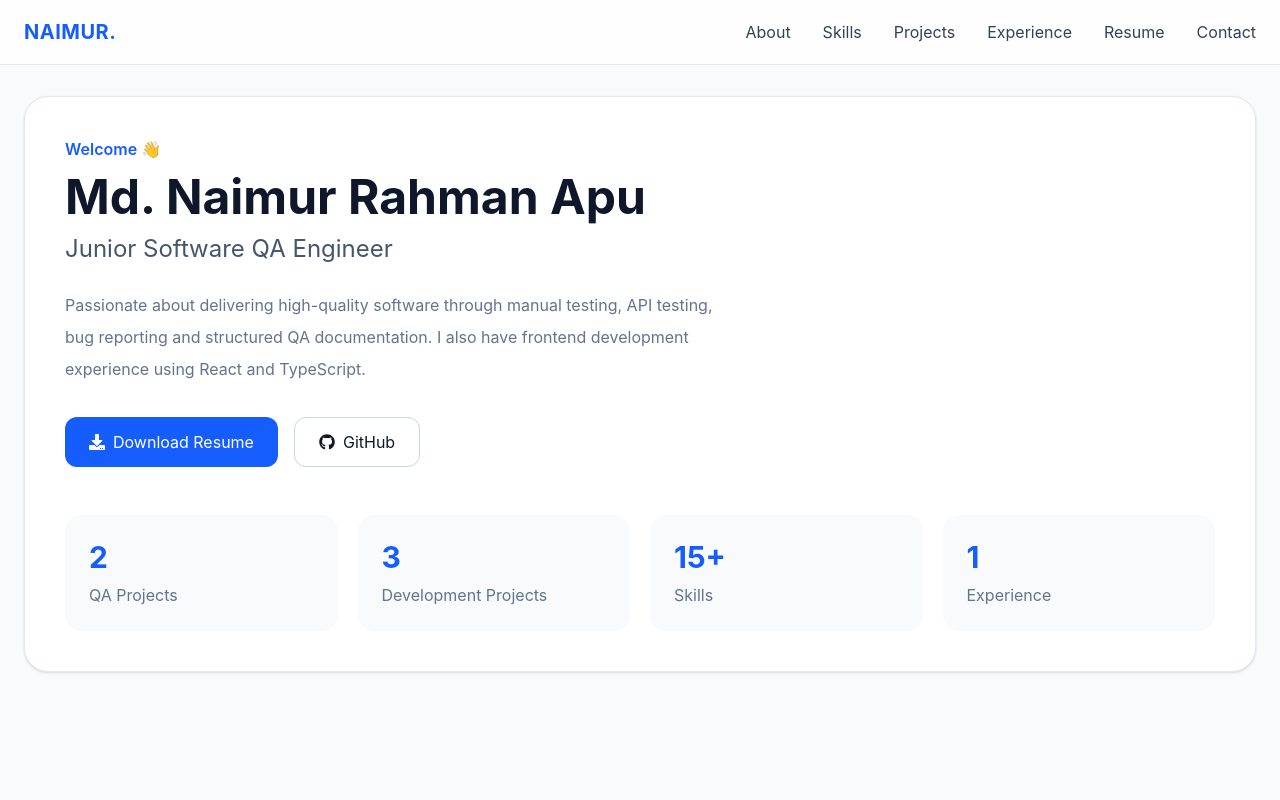
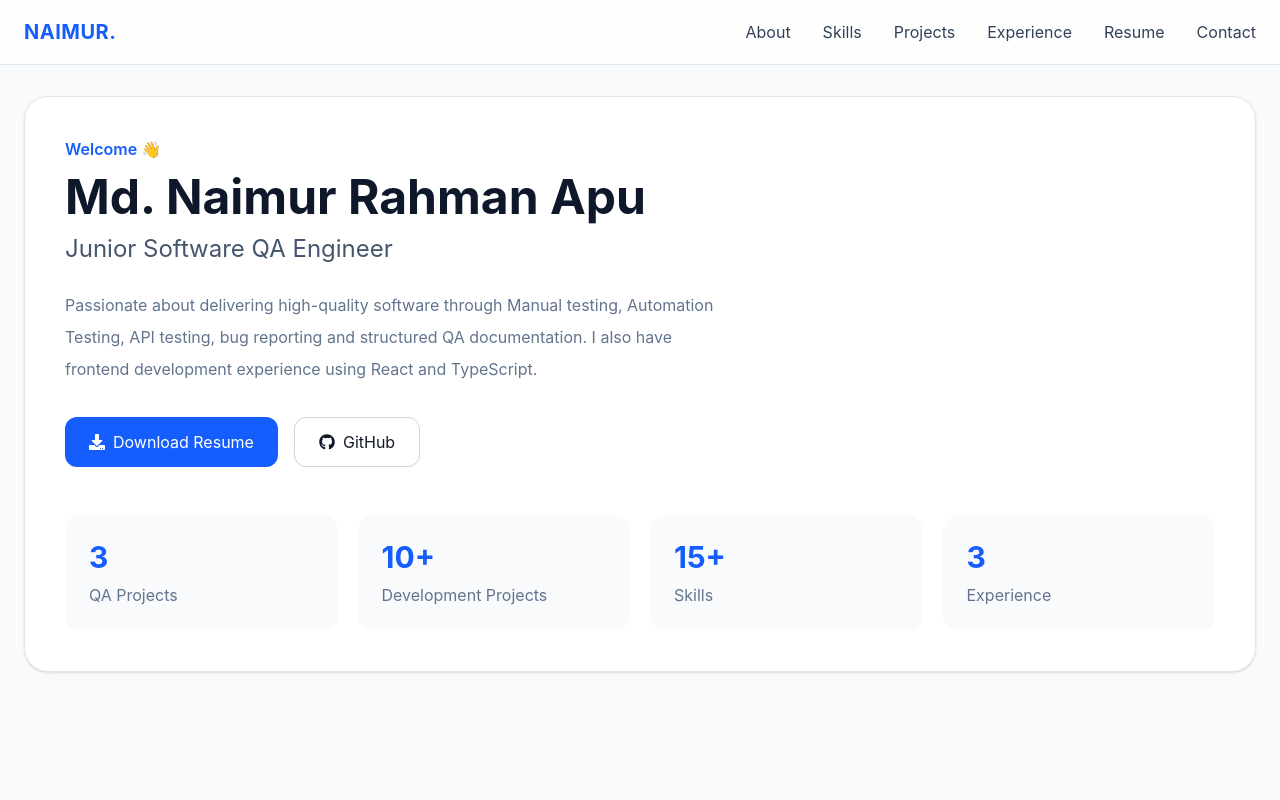
Before and after one commit to naimuropu-cell/naimuropu-cell.github.io, a React (Vite) app: page / in a window 1280 px wide. Shown: the top 800 px of the page. Built offline with nearby package versions, Linux system fonts and the light colour scheme.

Commit message:
Update Dashboard

```diff
--- a/src/components/Dashboard.tsx
+++ b/src/components/Dashboard.tsx
@@ -20,7 +20,7 @@ export default function Dashboard() {
 
         <p className="text-slate-500 mt-6 max-w-2xl leading-8">
           Passionate about delivering high-quality software through
-          manual testing, API testing, bug reporting and structured
+          Manual testing, Automation Testing, API testing, bug reporting and structured
           QA documentation. I also have frontend development experience
           using React and TypeScript.
         </p>
@@ -52,12 +52,12 @@ export default function Dashboard() {
         <div className="grid grid-cols-2 md:grid-cols-4 gap-5 mt-12">
 
           <div className="rounded-2xl bg-slate-50 p-6">
-            <h3 className="text-3xl font-bold text-blue-600">2</h3>
+            <h3 className="text-3xl font-bold text-blue-600">3</h3>
             <p className="mt-2 text-slate-500">QA Projects</p>
           </div>
 
           <div className="rounded-2xl bg-slate-50 p-6">
-            <h3 className="text-3xl font-bold text-blue-600">3</h3>
+            <h3 className="text-3xl font-bold text-blue-600">10+</h3>
             <p className="mt-2 text-slate-500">Development Projects</p>
           </div>
 
@@ -67,7 +67,7 @@ export default function Dashboard() {
           </div>
 
           <div className="rounded-2xl bg-slate-50 p-6">
-            <h3 className="text-3xl font-bold text-blue-600">1</h3>
+            <h3 className="text-3xl font-bold text-blue-600">3</h3>
             <p className="mt-2 text-slate-500">Experience</p>
           </div>
 
```
